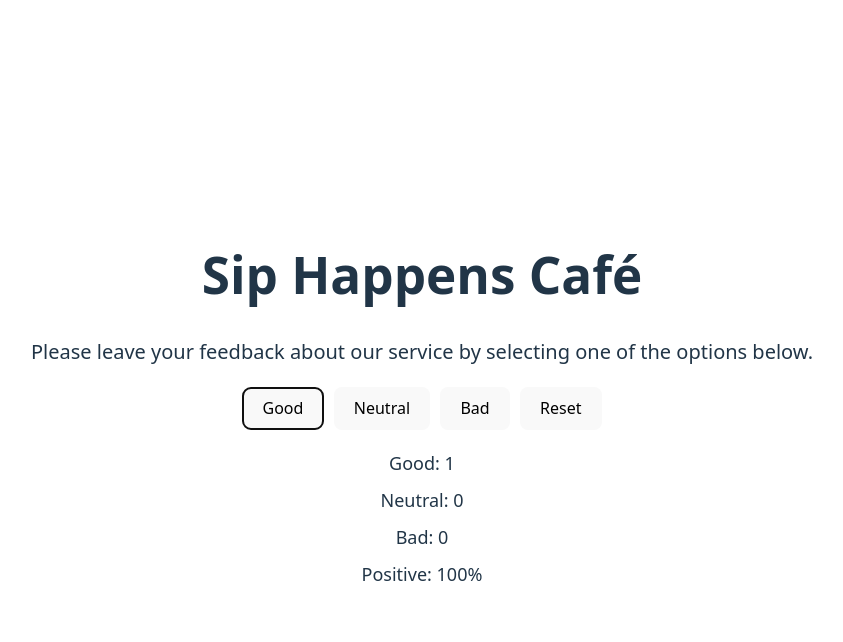
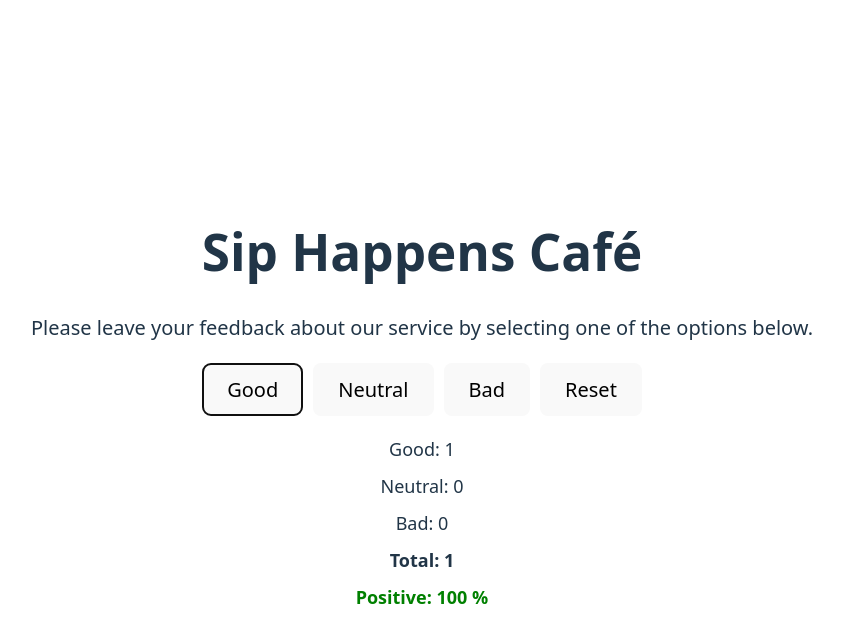
Before and after one commit to ihorborys/goit-neo-react-hw-module2, a React (Vite) app: page / in a window 1280 px wide. Both pictures are taken after a click on the button "Good". Shown: the top 642 px of the page, without its empty margins (218-1061 px from the left). Built offline with nearby package versions, Linux system fonts and the light colour scheme.

Commit message:
Added total field - step 5

```diff
--- a/src/components/Feedback/Feedback.jsx
+++ b/src/components/Feedback/Feedback.jsx
@@ -12,7 +12,9 @@ const Feedback = ({values, totalFeedback}) => {
             <li>Good: {values.good}</li>
             <li>Neutral: {values.neutral}</li>
             <li>Bad: {values.bad}</li>
-            {totalFeedback ? <li>Positive: {Math.round((values.good / totalFeedback) * 100)}%</li> : null}
+            {totalFeedback && <li className={styles.total}>Total: {totalFeedback}</li>}
+            {totalFeedback &&
+                <li className={styles.positive}>Positive: {Math.round((values.good / totalFeedback) * 100)} %</li>}
         </ul>
     </>
 }
--- a/src/components/Feedback/Feedback.module.css
+++ b/src/components/Feedback/Feedback.module.css
@@ -4,3 +4,12 @@
     gap: 10px;
     font-size: 18px;
 }
+
+.total {
+    font-weight: bold;
+}
+
+.positive {
+    color: green;
+    font-weight: bold;
+}
--- a/src/components/Options/Options.jsx
+++ b/src/components/Options/Options.jsx
@@ -1,5 +1,5 @@
 import styles from "./Options.module.css"
-import {useState} from "react";
+
 
 const Options = ({values, setValues, totalFeedback}) => {
 
@@ -39,7 +39,7 @@ const Options = ({values, setValues, totalFeedback}) => {
             <button onClick={incrementGood}>Good</button>
             <button onClick={incrementNeutral}>Neutral</button>
             <button onClick={incrementBad}>Bad</button>
-            {totalFeedback ? <button onClick={valuesReset}>Reset</button> : null}
+            {totalFeedback ? <button onClick={valuesReset}>Reset</button> : <></>}
         </div>
     </>
 }
--- a/src/components/Options/Options.module.css
+++ b/src/components/Options/Options.module.css
@@ -4,4 +4,5 @@
     justify-content: center;
     align-items: center;
     margin: 20px 0;
+    font-size: 20px;
 }
```
